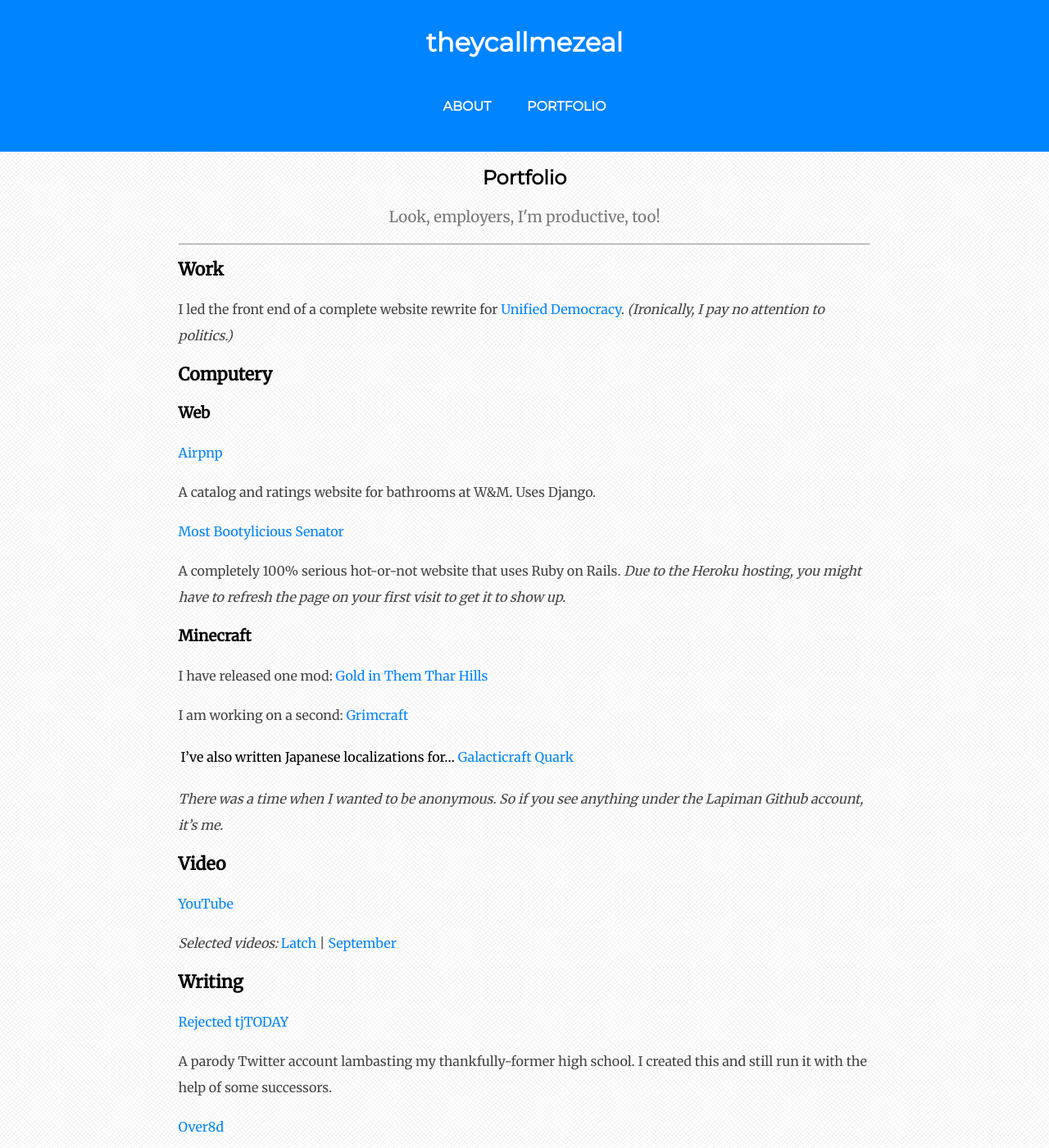
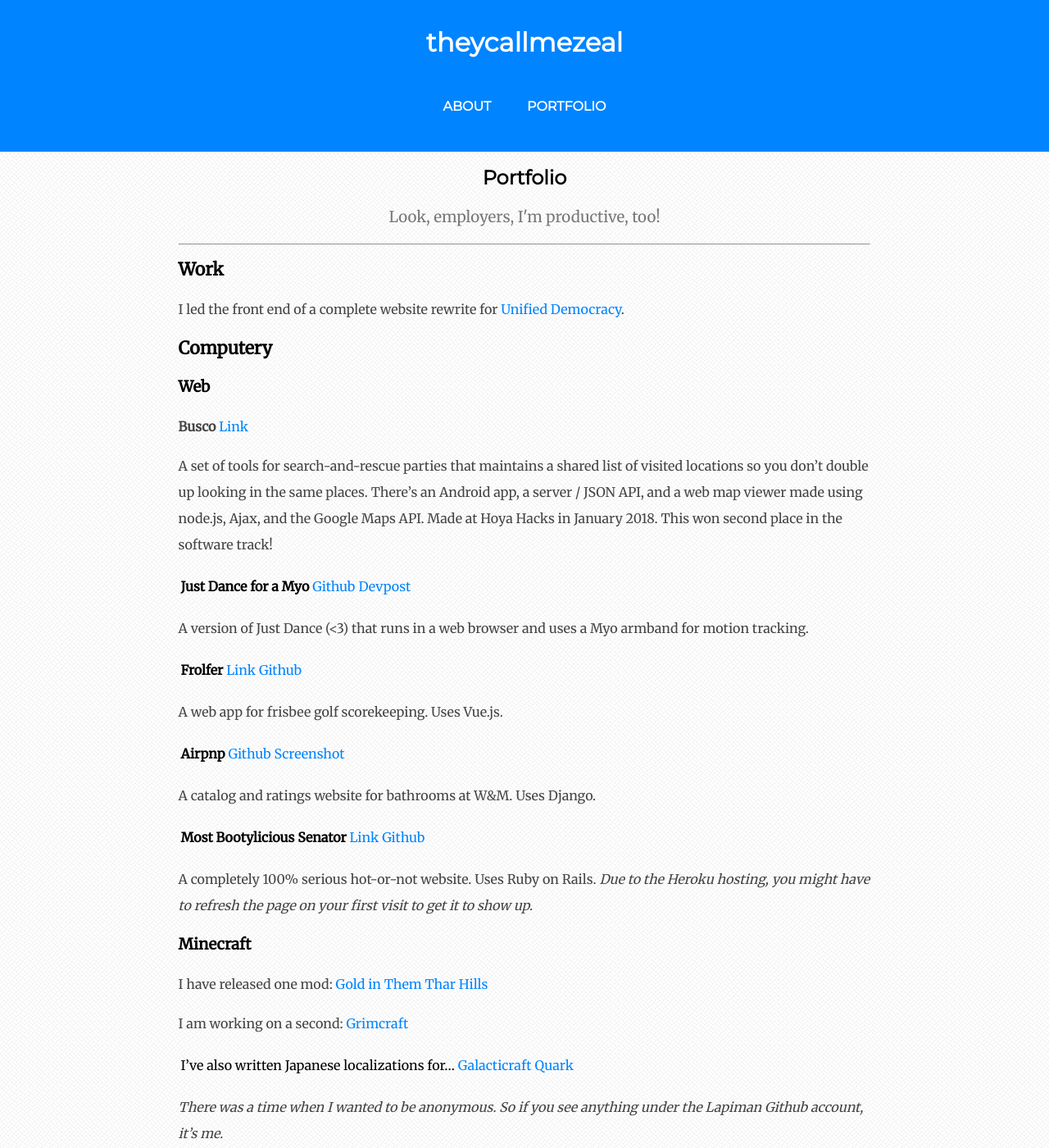
Before and after one commit to theycallmezeal/theycallmezeal.github.io, a Jekyll site: the page built from portfolio.md, in a window 1280 px wide and 1400 px high. Shown: the whole window at 82% size. Built offline with Jekyll 4.4.1, drawn with Linux system fonts in a browser that asks for light colours.

Commit message:
Update portfolio.md

```diff
--- a/portfolio.md
+++ b/portfolio.md
@@ -5,19 +5,31 @@
 ---
 # Work
 
-I led the front end of a complete website rewrite for [Unified Democracy](https://www.unifieddemocracy.org/). *(Ironically, I pay no attention to politics.)*
+I led the front end of a complete website rewrite for [Unified Democracy](https://www.unifieddemocracy.org/).
 
 # Computery
 
 ## Web
 
-[Airpnp](images/airpnp.png)
+**Busco** [Link](https://github.com/theycallmezeal/busco)
+
+A set of tools for search-and-rescue parties that maintains a shared list of visited locations so you don't double up looking in the same places. There's an Android app, a server / JSON API, and a web map viewer made using node.js, Ajax, and the Google Maps API. Made at Hoya Hacks in January 2018. This won second place in the software track!
+
+**Just Dance for a Myo** | [Github](https://github.com/theycallmezeal/just-dance-for-a-myo) | [Devpost](https://devpost.com/software/just-dance-on-a-myo)
+
+A version of Just Dance (<3) that runs in a web browser and uses a Myo armband for motion tracking.
+
+**Frolfer** | [Link](http://jackbowden.me/frolfer/) | [Github](https://github.com/jackbowden/frolfer)
+
+A web app for frisbee golf scorekeeping. Uses Vue.js.
+
+**Airpnp** | [Github](https://github.com/theycallmezeal/airpnp) | [Screenshot](images/airpnp.png)
 
 A catalog and ratings website for bathrooms at W&M. Uses Django.
 
-[Most Bootylicious Senator](https://most-bootylicious-senator.herokuapp.com)
+**Most Bootylicious Senator** [Link](https://most-bootylicious-senator.herokuapp.com) | [Github](https://github.com/theycallmezeal/Most-Bootylicious-Senator)
 
-A completely 100% serious hot-or-not website that uses Ruby on Rails. *Due to the Heroku hosting, you might have to refresh the page on your first visit to get it to show up.*
+A completely 100% serious hot-or-not website. Uses Ruby on Rails. *Due to the Heroku hosting, you might have to refresh the page on your first visit to get it to show up.*
 
 ## Minecraft
 
@@ -37,10 +49,10 @@
 
 # Writing
 
-[Rejected tjTODAY](http://twitter.com/rejectedtjTODAY)
+**[Rejected tjTODAY](http://twitter.com/rejectedtjTODAY)**
 
 A parody Twitter account lambasting my thankfully-former high school. I created this and still run it with the help of some successors.
 
-[Over8d](http://over8d.wordpress.com)
+**[Over8d](http://over8d.wordpress.com)**
 
 A blog I wrote in middle school, which was probably when I peaked.
```
